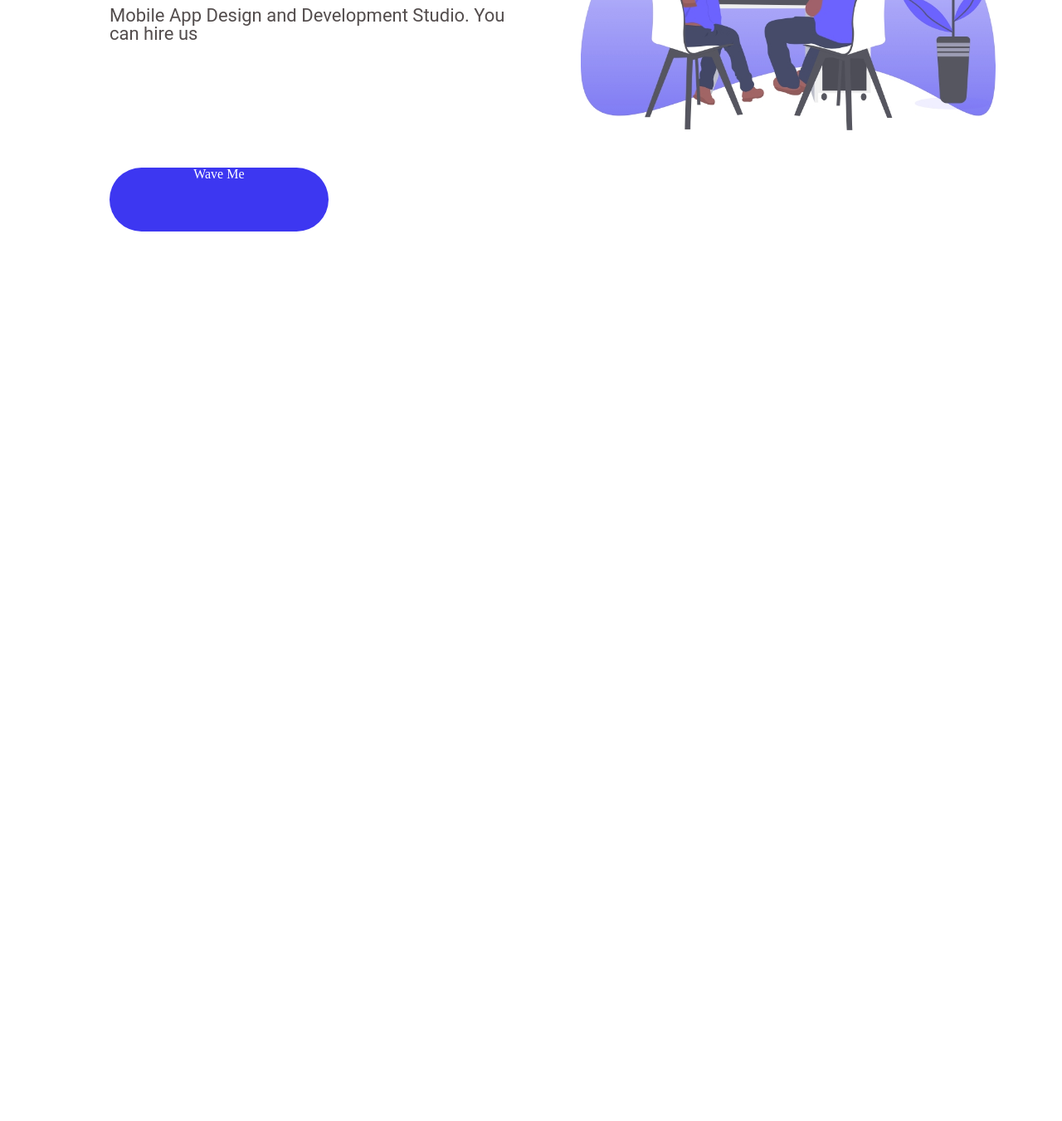
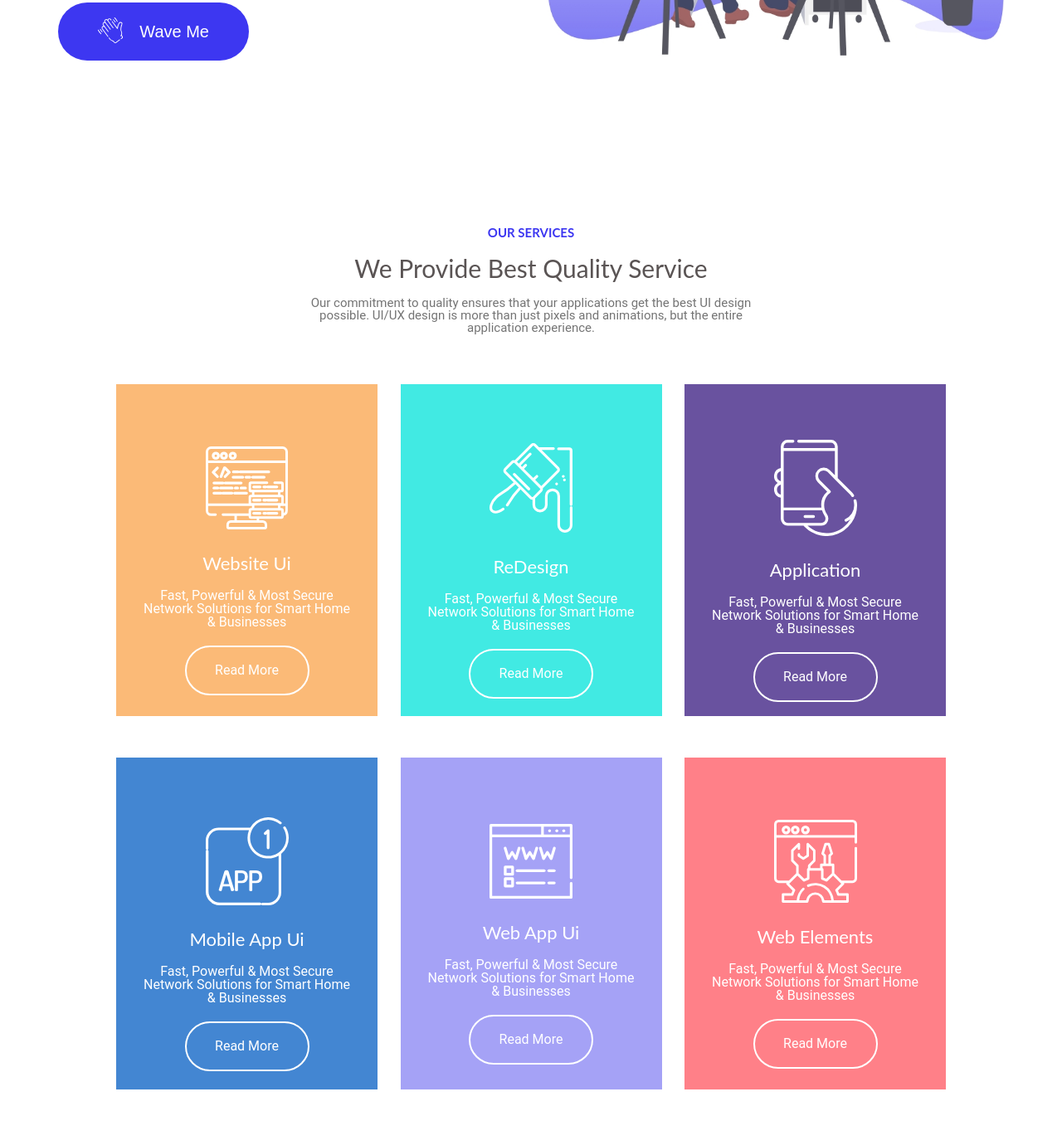
Before and after one commit to Mariam-Gug/lecture-7, a plain HTML site: page index.html in a window 1280 px wide. Shown: the part 545-1896 px from the top of the page at 83% size. Before the commit the page ends 824 px from the top, so only its background shows below. Drawn offline with Linux system fonts and the light colour scheme.

Commit message:
bottom section

```diff
--- a/css/style.css
+++ b/css/style.css
@@ -7,10 +7,11 @@ header {
     left: 0;
     width: 100%;
     height: 100px;
-    padding: 67px 80px 0 123px;
+    padding: 20px 70px 0 70px;
     z-index: 9;
     display: flex;
     justify-content: space-between;
+    align-items: center;
     background-color: #fff;
 }
 .logo {
@@ -23,51 +24,157 @@ header {
     font-weight: 300;
     color: #4B647E;
 }
+.list {
+    width: 500px;
+    display: flex;
+    justify-content: space-between;
+}
 .nav-a {
     font-family: 'Lato', sans-serif;
-    font-size: 20px;
+    font-size: 17px;
     font-weight: bold;
     text-transform: uppercase;
     color: #3D37F1;
 }
-.list {
-    width: 585px;
-    display: flex;
-    justify-content: space-between;
-}
 .top-section {
-    margin: 373px 80px 0 132px;
+    margin: 250px 70px 0 70px;
 }
 .wrapper {
     display: flex;
     justify-content: space-between;
 }
 .text-box1 {
-    width: 500px;
+    width: 550px;
     color: #534D4D;
 }
 .text-box1 h2 {
     margin-top: 18px;
+    width: 450px;
     font-family: 'Lato', sans-serif;
-    font-size: 60px;
+    font-size: 50px;
     font-weight: bold;
 }
 .text-box1 p {
     margin-top: 42px;
     font-family: 'Roboto', sans-serif;
-    font-size: 22px;
+    font-size: 18px;
 }
-img {
-    width: 500px;
+.image1 {
+    width: 550px;
 }
 /* button */
 .blue-button {
     display: flex;
-    justify-content: space-around;
-    margin-top: 150px;
-    height: 76.77px;
-    width: 263.67px;
+    justify-content: center;
+    align-items: center;
+    margin-top: 120px;
+    height: 70px;
+    width: 230px;
     color: #fff;
     background-color: #3D37F1;
     border-radius: 15em;
 }
+.wave-me-text {
+    font-family: 'Poppins', sans-serif;
+    font-size: 20px;
+    margin-left: 20px;
+}
+.bottom-section {
+    margin-top: 200px;
+    display: flex;
+    flex-direction: column;
+    align-items: center;
+}
+.wrapper2 {
+    display: flex;
+    flex-direction: column;
+    align-items: center;
+}
+.our-services {
+    font-family: 'Lato', sans-serif;
+    font-size: 15px;
+    font-weight: bold;
+    color: #3D37F1;
+}
+.wrapper2 h4 {
+    margin-top: 20px;
+    font-family: 'Lato', sans-serif;
+    font-size: 30px;
+    color: #5A5454;
+}
+.our-services-text {
+    width: 550px;
+    margin-top: 20px;
+    text-align: center;
+    font-family: 'Roboto', sans-serif;
+    font-size: 15px;
+    color: #747474;
+}
+.wrapper3 {
+    margin: 60px 0;
+    width: 1000px;
+    display: flex;
+    flex-wrap: wrap;
+    justify-content: space-between;
+}
+.block {
+    width: 315px;
+    height: 400px;
+    display: flex;
+    flex-direction: column;
+    justify-content: center;
+    align-items: center;
+}
+.block img {
+    margin-top: 50px;
+}
+.block h4 {
+    margin-top: 30px;
+    font-family: 'Lato', sans-serif;
+    font-size: 22px;
+    color: #fff;
+}
+.block p {
+    width: 250px;
+    margin-top: 20px;
+    font-family: 'Roboto', sans-serif;
+    color: #fff;
+    text-align: center;
+}
+.block:nth-child(1) {
+    background-color: #FBBA77;
+}
+.block:nth-child(2) {
+    background-color: #41EAE3;
+}
+.block:nth-child(3) {
+    background-color: #69529F;
+}
+.block:nth-child(4) {
+    background-color: #4386D2;
+    margin-top: 50px;
+}
+.block:nth-child(5) {
+    background-color: #A5A2F6;
+    margin-top: 50px;
+}
+.block:nth-child(6) {
+    background-color: #FF8088;
+    margin-top: 50px;
+}
+.block-button {
+    margin-top: 20px;
+    height: 60px;
+    width: 150px;
+    font-family: 'Roboto', sans-serif;
+    color: #fff;
+    border: 2px solid #fff;
+    border-radius: 40px;
+    display: flex;
+    justify-content: center;
+    align-items: center;
+}
+.block-button:hover {
+    background-color: #fff;
+    color: #4B647E;
+}
--- a/index.html
+++ b/index.html
@@ -14,19 +14,19 @@
         <nav class="navigation">
             <ul class="list">
                 <li>
-                    <a class="nav-a home" href="index.html">home</a>
+                    <a class="nav-a" href="index.html">home</a>
                 </li>
                 <li>
-                    <a class="nav-a portfolio" href="#">portfolio</a>
+                    <a class="nav-a" href="#">portfolio</a>
                 </li>
                 <li>
-                    <a class="nav-a about" href="#">about</a>
+                    <a class="nav-a" href="#">about</a>
                 </li>
                 <li>
-                    <a class="nav-a blog" href="#">blog</a>
+                    <a class="nav-a" href="#">blog</a>
                 </li>
                 <li>
-                    <a class="nav-a contact" href="#">contact</a>
+                    <a class="nav-a" href="#">contact</a>
                 </li>
             </ul>
         </nav>
@@ -37,14 +37,59 @@
                 <h2>Provide You best Best Ui Service</h2>
                 <p>Mobile App Design and Development Studio. You can hire us</p>
                 <div class="blue-button">
-                    <!-- <div class="waving-hand">
-                        <img src="img/image2.jpg" alt="waving hand">
-                    </div> -->
+                    <div class="waving-hand">
+                        <img src="img/image2.svg" alt="waving hand">
+                    </div>
                     <div class="wave-me-text">Wave Me</div>
                 </div>
             </div>
             <div class="image1-wrapper">
-                <img src="img/image1.jpg" alt="two programmers at the desk">
+                <img class="image1" src="img/image1.jpg" alt="two programmers at the desk">
+            </div>
+        </div>
+    </section>
+    <section class="bottom-section">
+        <div class="wrapper2">
+            <h3 class="our-services">OUR SERVICES</h3>
+            <h4>We Provide Best Quality Service</h4>
+            <p class="our-services-text">Our commitment to quality ensures that your applications get the best UI design possible. UI/UX design is more than just pixels and animations, but the entire application experience.</p>
+        </div>
+        <div class="wrapper3">
+            <div class="block">
+                <img src="img/image3.svg" alt="">
+                <h4>Website Ui</h4>
+                <p class="block-text">Fast, Powerful & Most Secure Network Solutions for Smart Home & Businesses</p>
+                <div class="block-button">Read More</div>
+            </div>
+            <div class="block">
+                <img src="img/image4.svg" alt="">
+                <h4>ReDesign</h4>
+                <p class="block-text">Fast, Powerful & Most Secure Network Solutions for Smart Home & Businesses</p>
+                <div class="block-button">Read More</div>
+            </div>
+            <div class="block">
+                <img src="img/image5.svg" alt="">
+                <h4>Application </h4>
+                <p>Fast, Powerful & Most Secure Network Solutions for Smart Home & Businesses</p>
+                <div class="block-button">Read More</div>
+            </div>
+            <div class="block">
+                <img src="img/image6.svg" alt="">
+                <h4>Mobile App Ui</h4>
+                <p>Fast, Powerful & Most Secure Network Solutions for Smart Home & Businesses</p>
+                <div class="block-button">Read More</div>
+            </div>
+            <div class="block">
+                <img src="img/image7.svg" alt="">
+                <h4>Web App Ui</h4>
+                <p>Fast, Powerful & Most Secure Network Solutions for Smart Home & Businesses</p>
+                <div class="block-button">Read More</div>
+            </div>
+            <div class="block">
+                <img src="img/image8.svg" alt="">
+                <h4>Web Elements</h4>
+                <p>Fast, Powerful & Most Secure Network Solutions for Smart Home & Businesses</p>
+                <div class="block-button">Read More</div>
             </div>
         </div>
     </section>
```
Also changed, not shown: img/image2.jpg (deleted), img/image2.svg (added), img/image3.svg (added), img/image4.svg (added), img/image5.svg (added), img/image6.svg (added), img/image7.svg (added), img/image8.svg (added).
